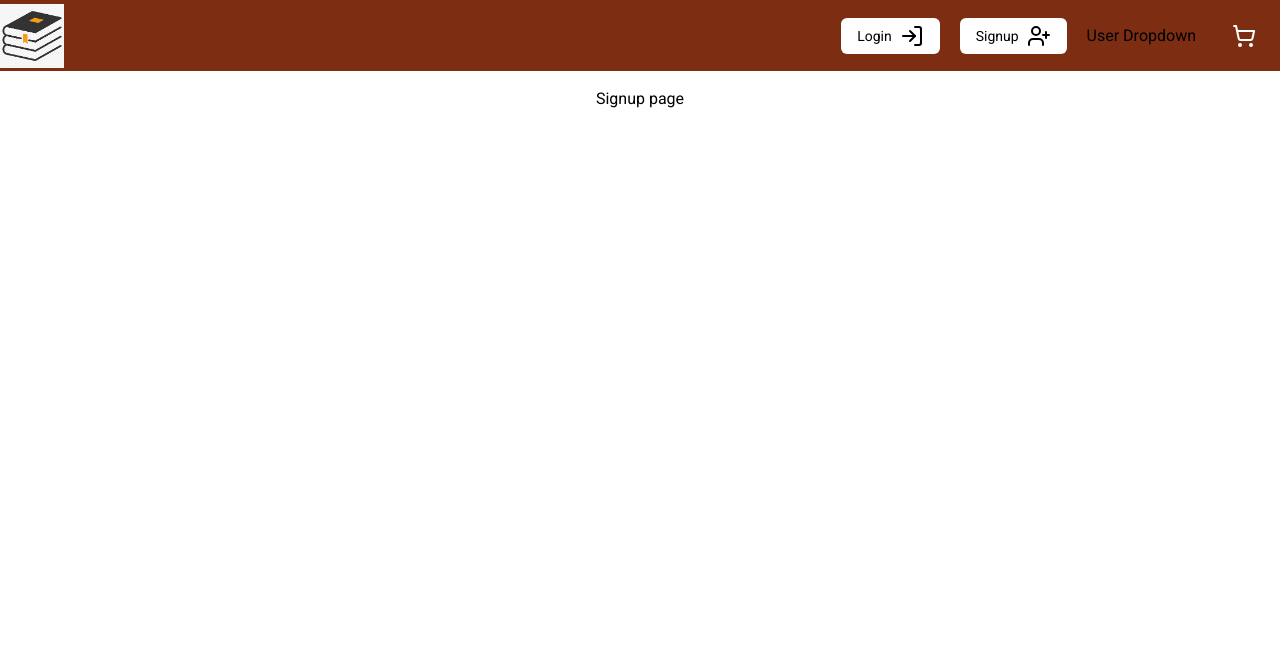
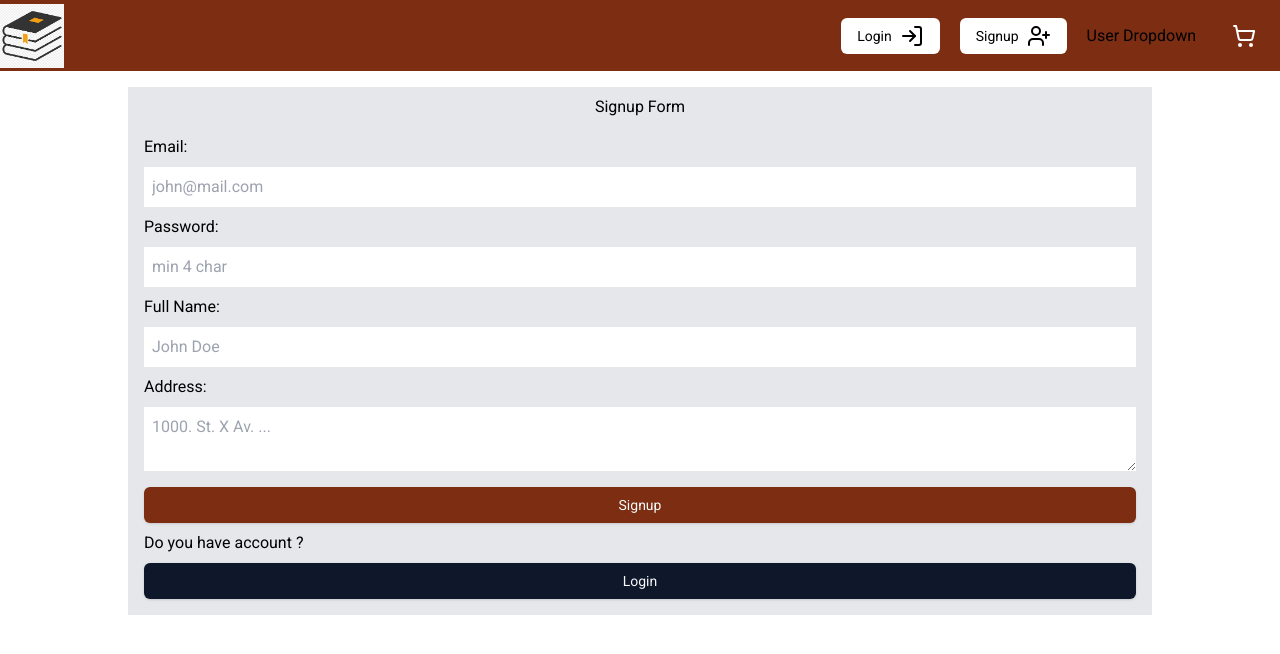
Before and after one commit to devhik0/bookstore-client, a Next.js app: page /signup in a window 1280 px wide. Shown: the top 654 px of the page. Built offline with nearby package versions, Linux system fonts and the light colour scheme.

Commit message:
login/signup bare

```diff
--- /dev/null
+++ b/app/_actions/loginUser.ts
@@ -0,0 +1,36 @@
+import { BASE_URL } from "@/lib/constants";
+import { cookies } from "next/headers";
+import { redirect } from "next/navigation";
+
+export const loginUser = async (formData: FormData) => {
+  "use server";
+
+  try {
+    const loginData = {
+      email: formData.get("email"),
+      password: formData.get("password"),
+    };
+    const data = await fetch(`${BASE_URL}/authentication`, {
+      method: "POST",
+      body: JSON.stringify(loginData),
+      headers: {
+        "Content-Type": "application/json",
+      },
+    });
+
+    if (!data.ok) {
+      console.log("Error while login");
+    }
+
+    const res = await data.json();
+    cookies().set("auth_token", res.token);
+  } catch (error) {
+    console.log(error);
+  }
+
+  if (cookies().get("auth_token")) {
+    redirect("/");
+  } else {
+    console.log("Cookie eaten :D");
+  }
+};
--- /dev/null
+++ b/app/_actions/signupUser.ts
@@ -0,0 +1,34 @@
+import { BASE_URL } from "@/lib/constants";
+
+export const signupUser = async (formData: FormData) => {
+  "use server";
+
+  try {
+    const userData = {
+      email: formData.get("email") as string,
+      password: formData.get("password") as string,
+      fullName: formData.get("fullname") as string,
+      address: formData.get("address") as string,
+    };
+    if (!userData) {
+      console.log("Please fill form.");
+    }
+
+    const data = await fetch(`${BASE_URL}/customers`, {
+      method: "POST",
+      body: JSON.stringify(userData),
+      headers: {
+        "Content-Type": "application/json",
+      },
+    });
+
+    if (!data.ok) {
+      console.log("Error while registering.");
+    }
+
+    const registeredUser = await data.json();
+    console.log("Registered: ", registeredUser);
+  } catch (error) {
+    console.log(error);
+  }
+};
--- a/app/login/[[...login]]/page.tsx
+++ /dev/null
@@ -1,3 +0,0 @@
-export default async function Login() {
-  return <div className="flex justify-center m-4">Login page</div>;
-}
--- /dev/null
+++ b/app/login/page.tsx
@@ -0,0 +1,22 @@
+import { Button } from "@/components/ui/button";
+import Link from "next/link";
+import { loginUser } from "../_actions/loginUser";
+
+export default async function Login() {
+  return (
+    <form action={loginUser} className="flex flex-col justify-center mx-auto mt-4 bg-gray-200 w-[80%]">
+      <h3 className="text-center mt-2">Login Form</h3>
+      <div className="flex flex-col gap-2 justify-center m-4 ">
+        <label htmlFor="email">Email: </label>
+        <input type="email" name="email" id="" required placeholder="john@mail.com" className="p-2" />
+        <label htmlFor="email">Password: </label>
+        <input type="password" name="password" id="" required placeholder="min 4 char" className="p-2" />
+        <Button className="mt-2 bg-accent">Login</Button>
+        <span>Do not you have account ?</span>
+        <Link href={"/signup"}>
+          <Button className="w-full">Signup</Button>
+        </Link>
+      </div>
+    </form>
+  );
+}
--- a/app/signup/[[...signup]]/page.tsx
+++ /dev/null
@@ -1,3 +0,0 @@
-export default async function Signup() {
-  return <div className="flex justify-center m-4">Signup page</div>;
-}
--- /dev/null
+++ b/app/signup/page.tsx
@@ -0,0 +1,26 @@
+import { Button } from "@/components/ui/button";
+import Link from "next/link";
+import { signupUser } from "../_actions/signupUser";
+
+export default async function Signup() {
+  return (
+    <form action={signupUser} className="flex flex-col justify-center mx-auto mt-4 bg-gray-200 w-[80%]">
+      <h3 className="text-center mt-2">Signup Form</h3>
+      <div className="flex flex-col gap-2 justify-center m-4 ">
+        <label htmlFor="email">Email: </label>
+        <input type="email" name="email" id="" required placeholder="john@mail.com" className="p-2" />
+        <label htmlFor="email">Password: </label>
+        <input type="password" name="password" id="" required placeholder="min 4 char" className="p-2" />
+        <label htmlFor="fullname">Full Name: </label>
+        <input type="text" name="fullname" id="" required placeholder="John Doe" className="p-2" />
+        <label htmlFor="fullname">Address: </label>
+        <textarea name="address" id="" cols={30} rows={2} placeholder="1000. St. X Av. ..." className="p-2" />
+        <Button className="mt-2 bg-accent">Signup</Button>
+        <span>Do you have account ?</span>
+        <Link href={"/login"}>
+          <Button className="w-full">Login</Button>
+        </Link>
+      </div>
+    </form>
+  );
+}
```
